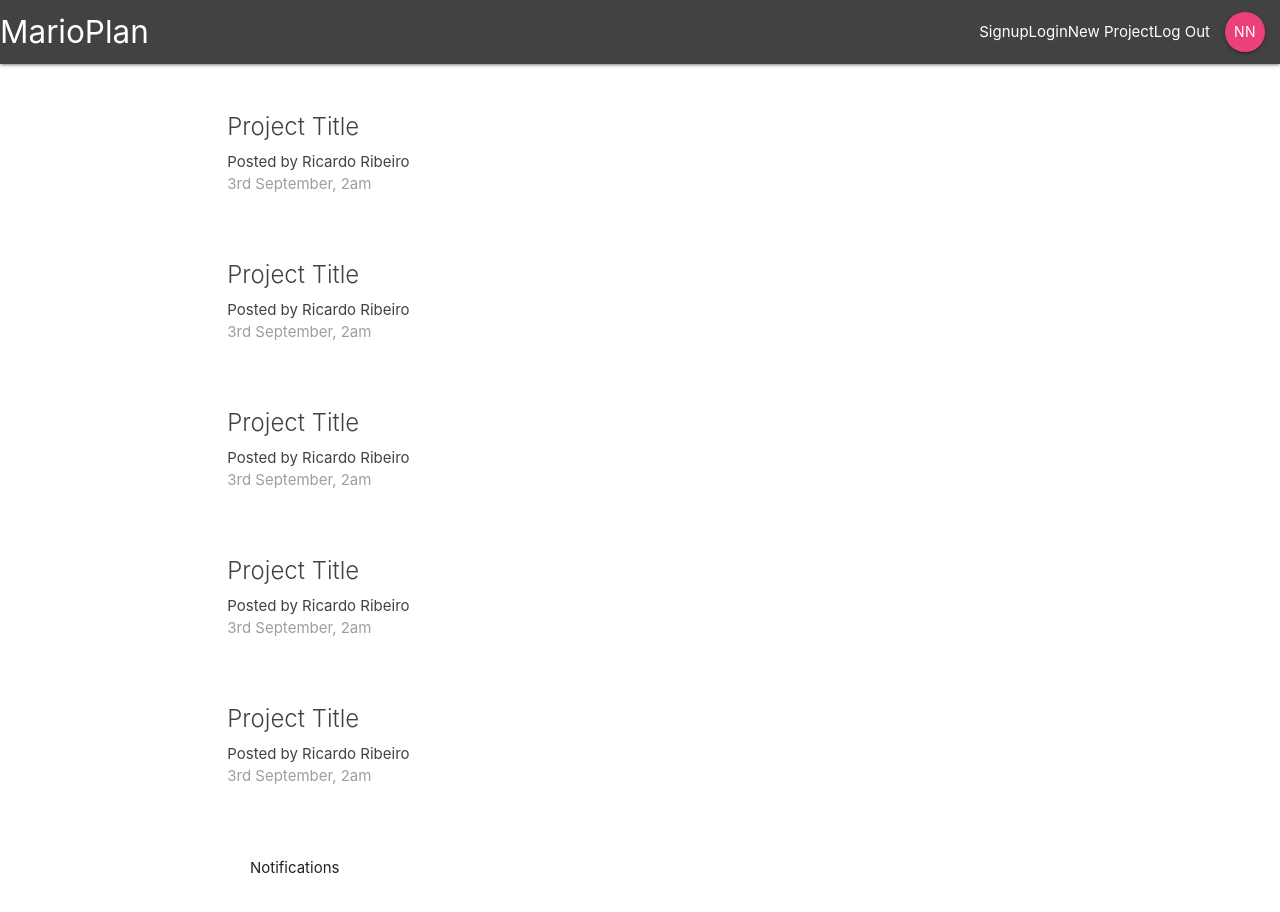
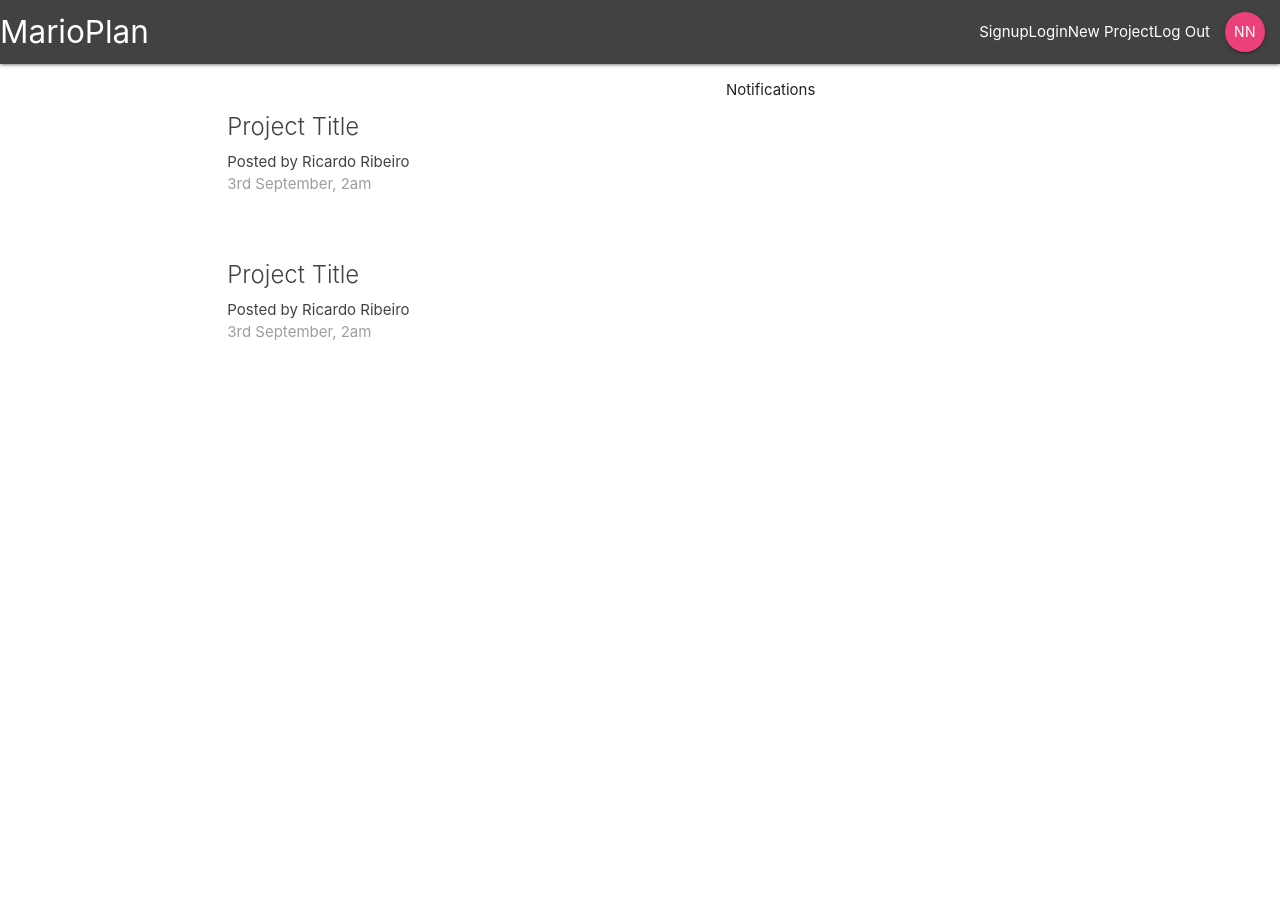
Before and after one commit to rickrribeiro/FirebaseLearning, a React (Create React App) app: page / in a window 1280 px wide. After the commit the page ends 800 px from the top, so only its background shows below. Built offline with nearby package versions, Linux system fonts and the light colour scheme.

Commit message:
dashbord, summary and new list

```diff
--- a/src/components/dashboard/Dashboard.jsx
+++ b/src/components/dashboard/Dashboard.jsx
@@ -8,10 +8,10 @@
             <div className="row">
                 <div className="col s12 m6">
                 <ProjectList/>
+                </div>
                     <div className="col s12 m5 offset-m1">
                         <Notifications />
                     </div>
-                </div>
             </div>
         </div>
 
--- a/src/components/projects/ProjectList.js
+++ b/src/components/projects/ProjectList.js
@@ -1,44 +1,12 @@
 import React from 'react'
+import ProjectSummary from  './ProjectSummary.js'
 
 const ProjectList = () => {
     return (
-        <div className="project-list section">
-            <div className="card z-depth-0 project-summary">
-                <div className="card-content grey-text text-darken-3">
-                    <span className="card-title">Project Title</span>
-                    <p>Posted by Ricardo Ribeiro</p>
-                    <p className="grey-text" >3rd September, 2am</p>
-                </div>
-            </div>
-            <div className="card z-depth-0 project-summary">
-                <div className="card-content grey-text text-darken-3">
-                    <span className="card-title">Project Title</span>
-                    <p>Posted by Ricardo Ribeiro</p>
-                    <p className="grey-text" >3rd September, 2am</p>
-                </div>
-            </div>
-            <div className="card z-depth-0 project-summary">
-                <div className="card-content grey-text text-darken-3">
-                    <span className="card-title">Project Title</span>
-                    <p>Posted by Ricardo Ribeiro</p>
-                    <p className="grey-text" >3rd September, 2am</p>
-                </div>
-            </div>
-            <div className="card z-depth-0 project-summary">
-                <div className="card-content grey-text text-darken-3">
-                    <span className="card-title">Project Title</span>
-                    <p>Posted by Ricardo Ribeiro</p>
-                    <p className="grey-text" >3rd September, 2am</p>
-                </div>
-            </div>
-            <div className="card z-depth-0 project-summary">
-                <div className="card-content grey-text text-darken-3">
-                    <span className="card-title">Project Title</span>
-                    <p>Posted by Ricardo Ribeiro</p>
-                    <p className="grey-text" >3rd September, 2am</p>
-                </div>
-            </div>
-        </div>
+       <div className="project-list section">
+        <ProjectSummary />
+        <ProjectSummary />
+       </div>
 
     )
 
--- a/src/components/projects/ProjectSummary.js
+++ b/src/components/projects/ProjectSummary.js
@@ -0,0 +1,17 @@
+import React from 'react'
+
+const ProjectSummary = () => {
+    return(
+    <div className="card z-depth-0 project-summary">
+        <div className="card-content grey-text text-darken-3">
+            <span className="card-title">Project Title</span>
+              <p>Posted by Ricardo Ribeiro</p>
+            <p className="grey-text" >3rd September, 2am</p>
+        </div>
+    </div>
+
+    )
+
+}
+
+export default ProjectSummary
```
